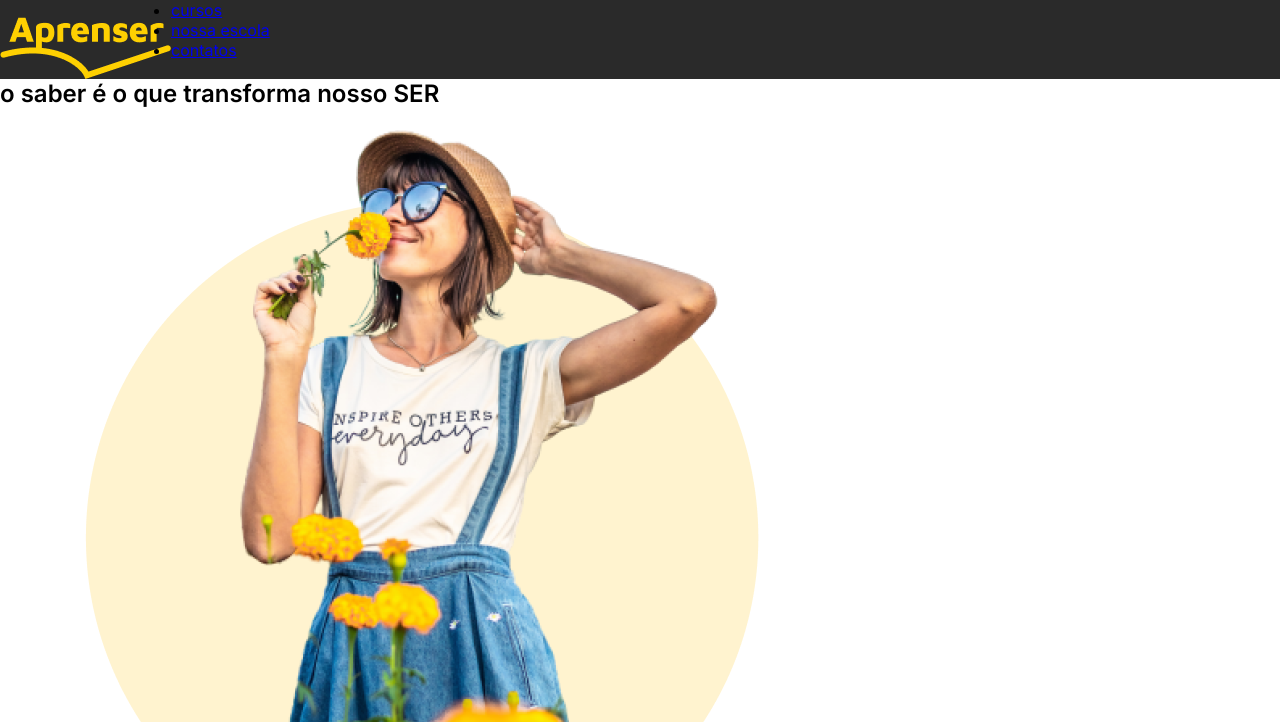
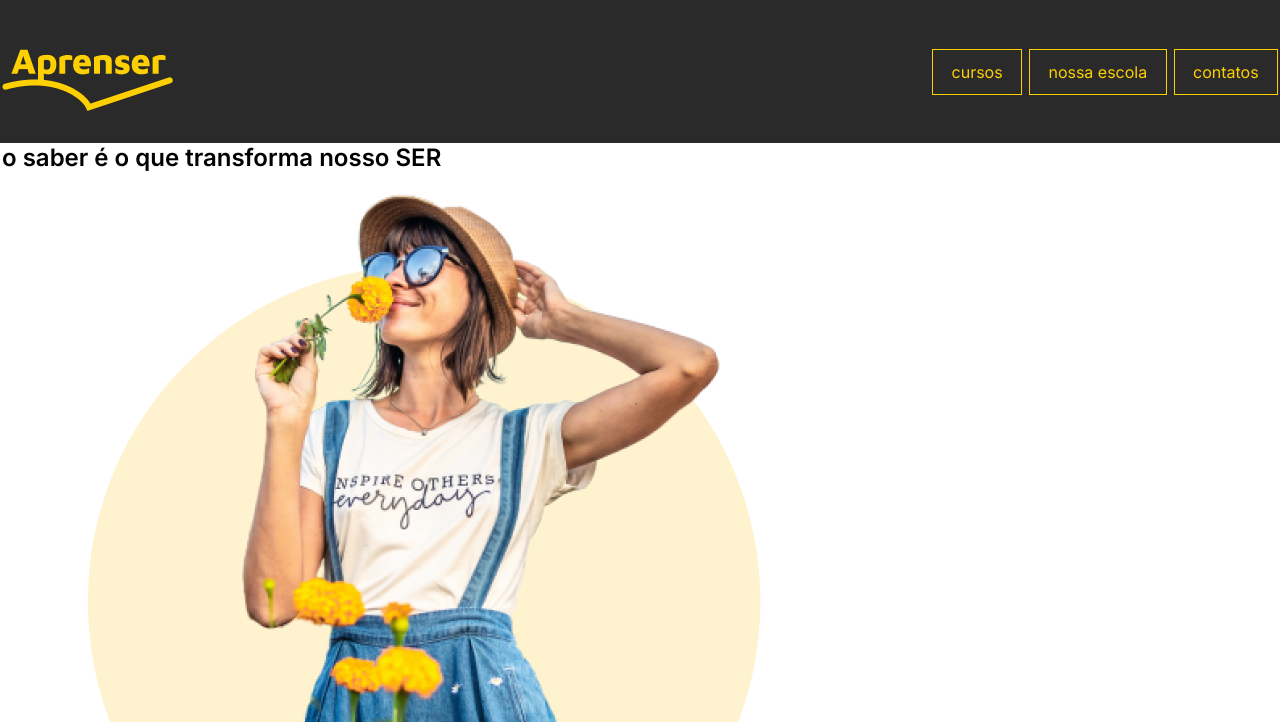
Before and after one commit to Gabriellsantana/WebFundamentals, a plain HTML site: page html-css-js/PROJETOS/projeto_Aprenser/index.html in a window 1280 px wide. Shown: the top 722 px of the page. Drawn offline with Linux system fonts and the light colour scheme.

Commit message:
css finalizado header menu navbar

```diff
--- a/html-css-js/PROJETOS/projeto_Aprenser/index.css
+++ b/html-css-js/PROJETOS/projeto_Aprenser/index.css
@@ -3,6 +3,7 @@
     padding: 0;
     box-sizing: border-box;
     font-family: 'Inter', sans-serif;
+
 }
 :root{
     --colorr--: #FED001;
@@ -12,13 +13,37 @@
 }
 .div-cor-nav{
     background-color: #2a2a2a;
+    color: #fafafa;
 }
 .div-section2{
     background-color: #fafafa;
 }
 .div-section3{
     background-color: #003464;
+    color: #fafafa;
 }
-.header-nav {
-    display:flex;
+.container{
+    max-width: 1276px;
+    margin: auto;
 }
+nav a{
+    color: var(--colorr--);
+}
+/*---------------------nav-------------------*/
+.header-nav{
+    display: flex;
+    justify-content: space-between;
+    align-items: center;
+    padding: 2rem 0;
+
+}
+.nav-bar a{
+    padding: .75em 1.15rem;
+    border: solid 0.5px var(--colorr--);
+    text-decoration: none;
+}
+.nav-bar ul {
+    display: flex;
+    gap: 7px;
+    list-style: none;
+}
--- a/html-css-js/PROJETOS/projeto_Aprenser/index.html
+++ b/html-css-js/PROJETOS/projeto_Aprenser/index.html
@@ -11,10 +11,11 @@
 </head>
 <body>
        <div class="div-cor-nav">
-             <header class="header-nav">
+             <header class="header-nav container">
                 <img src="imagens/logoAprenser.png" alt="">
+
                    <nav class="nav-bar">
-                       <ul class="nav-ul">
+                       <ul>
                         <li><a href="#cursos">cursos</a></li>
                         <li><a href="#escola">nossa escola</a></li>
                         <li><a href="#contatos">contatos</a></li>
@@ -24,7 +25,7 @@
        </div>
 
        <div class="div-section1">
-            <section class="section1">
+            <section class="section1 container">
                 <h1>o saber é o que transforma nosso <span class="upper">ser</span> </h1>
                   <a href="#" class="div-section-a">saiba mais</a>
                     <img src="imagens/HeroImage.png" alt="">
@@ -32,7 +33,7 @@
        </div>
 
        <div class="div-section2">
-         <section class="section2" id="cursos">
+         <section class="section2 container" id="cursos">
              <h2>principais cursos</h2>
               <div class="section2-container-img">
                   <img src="imagens/curso-design-1.png" alt="">
@@ -56,7 +57,7 @@
        </div>
 
        <div class="div-section3">
-          <section class="section3" id="escola">
+          <section class="section3 container" id="escola">
             <h2>Nossa escola</h2>
             <img src="imagens/nossa-escola.png" alt="">
             <p>
@@ -67,7 +68,7 @@
        </div>
 
        <div class="div-section4" >
-           <section class="section4" id="contatos">
+           <section class="section4 container" id="contatos">
             <h2>Contatos</h2>
             <iframe src="https://www.google.com/maps/embed?pb=!1m18!1m12!1m3!1d3888.755567254626!2d-38.39063742504745!3d-12.923425658842097!2m3!1f0!2f0!3f0!3m2!1i1024!2i768!4f13.1!3m3!1m2!1s0x71617398522b159%3A0x721c372aad87fe05!2sParque%20Tecnol%C3%B3gico%20da%20Bahia%20-%20R.%20Mundo%2C%20121%20-%20Trobogy%2C%20Salvador%20-%20BA%2C%2041301-110!5e0!3m2!1spt-BR!2sbr!4v1697985367726!5m2!1spt-BR!2sbr" width="600" height="450" style="border:0;" allowfullscreen="" loading="lazy" referrerpolicy="no-referrer-when-downgrade"></iframe>
              <address>
```
Also changed, not shown: 1 other file.
